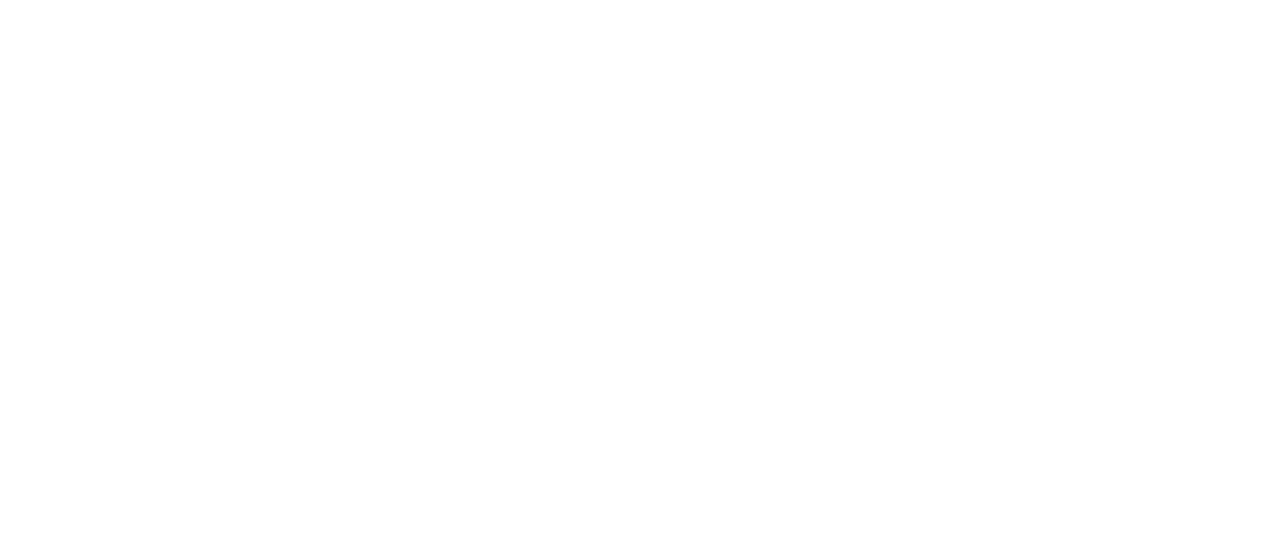
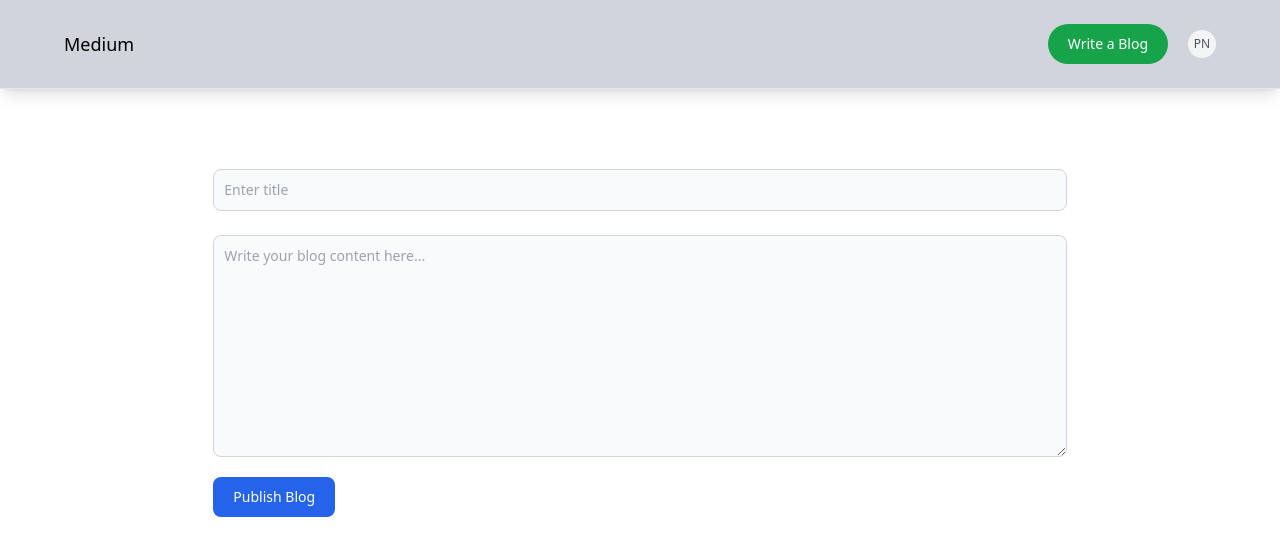
Before and after one commit to Puneet-NJ/Cohort, a React (Vite) app in the folder week-13/medium/frontend/: page /publish in a window 1280 px wide. Before the commit this address had no page. Shown: the top 556 px of the page. Built offline with nearby package versions, Linux system fonts and the light colour scheme.

Commit message:
Created a publish blog page

```diff
--- a/week-13/medium/frontend/src/App.tsx
+++ b/week-13/medium/frontend/src/App.tsx
@@ -3,6 +3,7 @@
 import Signin from "./pages/Signin";
 import Blog from "./pages/Blog";
 import Blogs from "./pages/Blogs";
+import Publish from "./pages/Publish";
 
 function App() {
 	return (
@@ -12,6 +13,7 @@
 				<Route path="/signin" element={<Signin />} />
 				<Route path="/blog/:id" element={<Blog />} />
 				<Route path="/blogs" element={<Blogs />} />
+				<Route path="/publish" element={<Publish />} />
 			</Routes>
 		</BrowserRouter>
 	);
--- a/week-13/medium/frontend/src/components/AppBar.tsx
+++ b/week-13/medium/frontend/src/components/AppBar.tsx
@@ -8,7 +8,16 @@
 				<div className="font-medium">Medium</div>
 			</Link>
 
-			<div>
+			<div className="flex items-center gap-5">
+				<Link to={"/publish"}>
+					<button
+						type="button"
+						className="text-white bg-green-600 hover:bg-green-700 focus:outline-none focus:ring-4 focus:ring-green-300 font-medium rounded-full text-sm px-5 py-2.5 text-center"
+					>
+						Write a Blog
+					</button>
+				</Link>
+
 				<Avatar name="Puneet NJ" />
 			</div>
 		</div>
--- a/week-13/medium/frontend/src/pages/Blog.tsx
+++ b/week-13/medium/frontend/src/pages/Blog.tsx
@@ -8,7 +8,6 @@
 	const { loading, blog } = useBlog({ id: id || "" });
 
 	if (loading || !blog) return <div>Loading...</div>;
-	console.log(blog);
 	return (
 		<div>
 			<AppBar />
--- /dev/null
+++ b/week-13/medium/frontend/src/pages/Publish.tsx
@@ -0,0 +1,70 @@
+import { useState } from "react";
+import AppBar from "../components/AppBar";
+import axios from "axios";
+import { BACKEND_URL } from "../config";
+import { useNavigate } from "react-router-dom";
+
+const Publish = () => {
+	const [title, setTitle] = useState("");
+	const [content, setContent] = useState("");
+	const navigate = useNavigate();
+
+	const handlePublishBlog = async () => {
+		try {
+			const response = await axios({
+				method: "POST",
+				url: `${BACKEND_URL}/api/v1/blog`,
+				headers: {
+					Authorization: `Bearer ${localStorage.getItem("token")}`,
+				},
+				data: {
+					title,
+					content,
+				},
+			});
+
+			navigate(`/blog/${response.data.data.id}`);
+		} catch (err) {
+			alert("Error while creating blog");
+		}
+	};
+
+	return (
+		<div>
+			<AppBar />
+
+			<div className="mt-20 w-4/6 mx-auto">
+				<div className="mb-6">
+					<input
+						onChange={(e) => {
+							setTitle(e.target.value);
+						}}
+						type="text"
+						placeholder="Enter title"
+						className="outline-none bg-gray-50 border border-gray-300 text-gray-900 text-sm rounded-lg focus:ring-blue-500 focus:border-blue-500 block w-full p-2.5"
+					/>
+				</div>
+
+				<textarea
+					onChange={(e) => {
+						setContent(e.target.value);
+					}}
+					id="message"
+					rows={10}
+					className="outline-none block p-2.5 w-full text-sm text-gray-900 bg-gray-50 rounded-lg border border-gray-300 focus:ring-blue-500 focus:border-blue-500 "
+					placeholder="Write your blog content here..."
+				></textarea>
+
+				<button
+					type="submit"
+					onClick={handlePublishBlog}
+					className="mt-5 inline-flex items-center px-5 py-2.5 text-sm font-medium text-center text-white bg-blue-600 rounded-lg hover:bg-blue-800"
+				>
+					Publish Blog
+				</button>
+			</div>
+		</div>
+	);
+};
+
+export default Publish;
```
